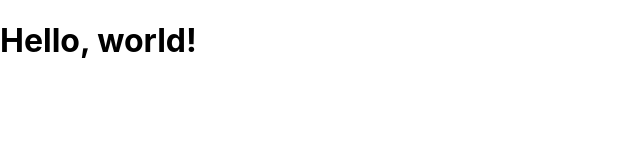
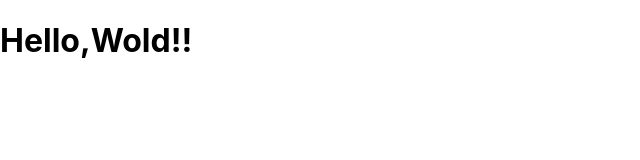
Before and after one commit to eatcho/udemy-react-redux-crud-application, a React (Create React App) app: page / in a window 1280 px wide. Shown: the top 160 px of the page, without its empty margins (0-640 px from the left). Built offline with nearby package versions, Linux system fonts and the light colour scheme.

Commit message:
learn jsx syntax

```diff
--- a/src/App.js
+++ b/src/App.js
@@ -1,8 +1,18 @@
 import React, { Component } from 'react';
+
+//class App extends Component {
+//  render() {
+//    return <div>Hello, world!</div>;
+//  }
+//}
 
 class App extends Component {
   render() {
-    return <h1>Hello, world!</h1>;
+    return React.createElement(
+      "h1",
+      null,
+      "Hello,Wold!!"
+    )
   }
 }
 
```
